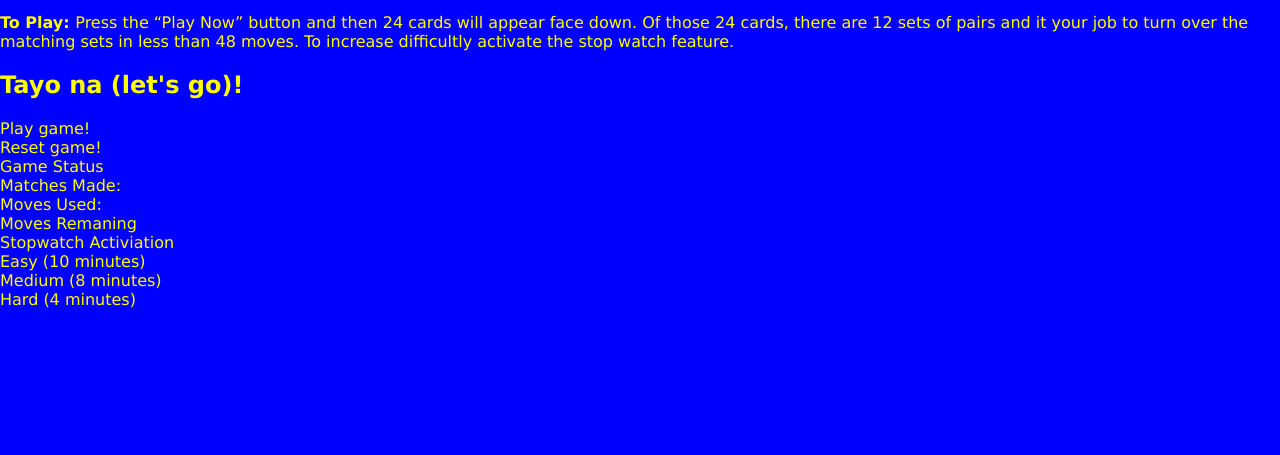
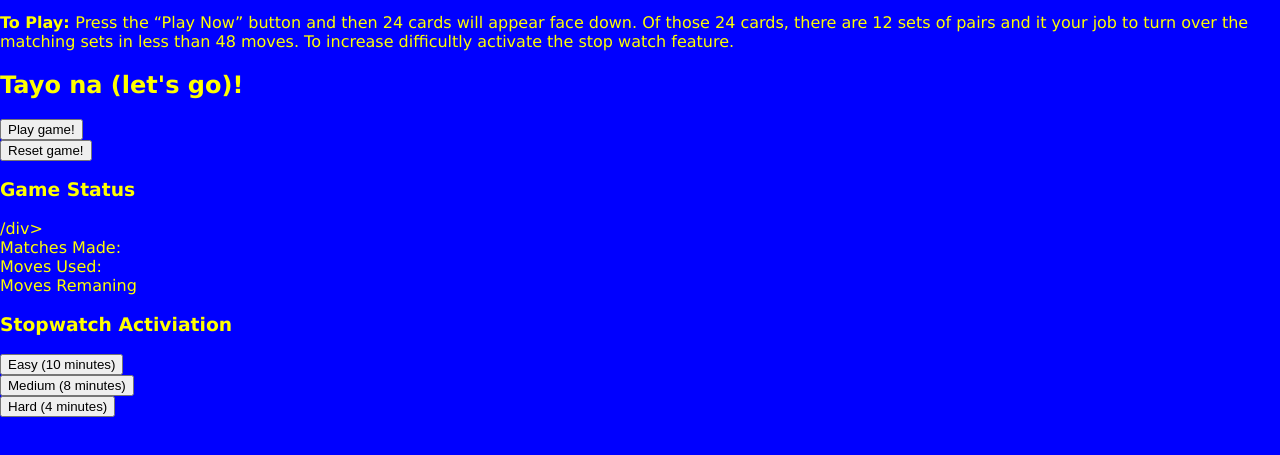
Before and after one commit to K8MacEl/SEI-Game-Project, a plain HTML site: page index.html in a window 1280 px wide. Shown: the part 141-596 px from the top of the page. Drawn offline with Linux system fonts and the light colour scheme.

Commit message:
HTML near completion

```diff
--- a/index.html
+++ b/index.html
@@ -8,23 +8,24 @@
     <link rel="stylesheet" href="css/style.css">
 </head>
 <body>
+    <div class ="container">
             <div class="title"><h1>Jeep-Mory</h1></div>
             <div class="backrgound"><p>The most common means of public transportation in the Philippines is the Jeepney. Jeepneys are a symbol of Filipino culture and throughout the country you can ride in decorated Jeepneys of all styles and designs. . Play Jeep Me-Mory to practice your memorization skills while seeing some of the amazing Jeepneys of the Philippine Islands! </p></div>
             <div class="to play"> <strong>To Play: </strong>Press the “Play Now” button and then 24 cards will appear face down. Of those 24 cards, there are 12 sets of pairs and it your job to turn over the matching sets in less than 48 moves. To increase difficultly activate the stop watch feature. </div>
             <div class="tayo na"><h2>Tayo na (let's go)!</h2></div>
             <div class="cards"></div>
         <nav>
-        <div class="play">Play game!</div>
-        <div class="reset">Reset game!</div>
-        <div class="game status">Game Status</div>
-        <div class="matches">Matches Made:</div>
-        <div class="moves used">Moves Used:</div>
+            <div><button id="play">Play game!</button></div>
+            <div><button id="reset">Reset game!</button></div>
+            <div class="game status"><h3>Game Status</h3>/div>
+            <div id="matches">Matches Made:</div>
+            <div id="moves used">Moves Used:</div>
             <div class="moves remaining">Moves Remaning</div>
-        <div class="stop watch activation">Stopwatch Activiation</div>
-        <div class="stopwatch easy">Easy (10 minutes)</div>
-        <div class="stopwatch medium">Medium (8 minutes)</div>
-        <div class="stopwatch hard">Hard (4 minutes)</div>
+            <div class="stop watch activation"><h3>Stopwatch Activiation<h3></div>
+            <div><button id="stopwatch easy">Easy (10 minutes)</button></div>
+            <div><button id="stopwatch medium">Medium (8 minutes)</button></div>
+            <div><button id="stopwatch hard">Hard (4 minutes)</button></div>
         </nav>
-
+    </div>
 </body>
 </html>
```
Lines whose indentation alone changed are shown as unchanged.
